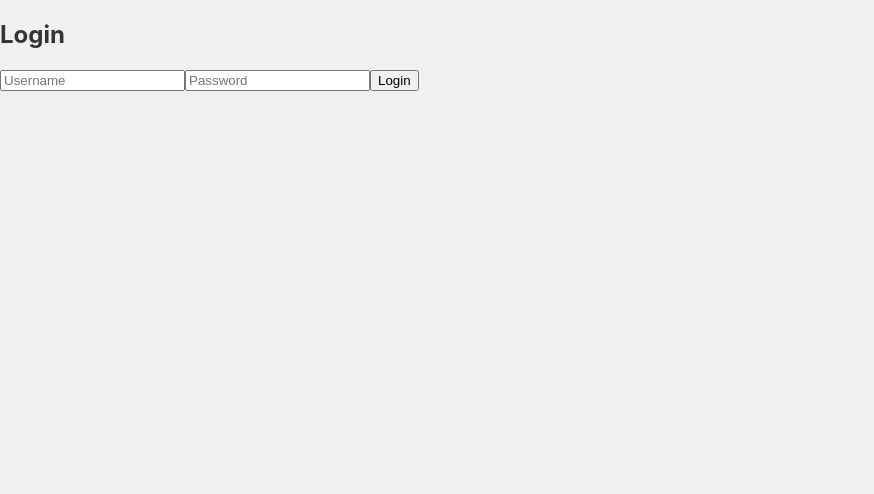
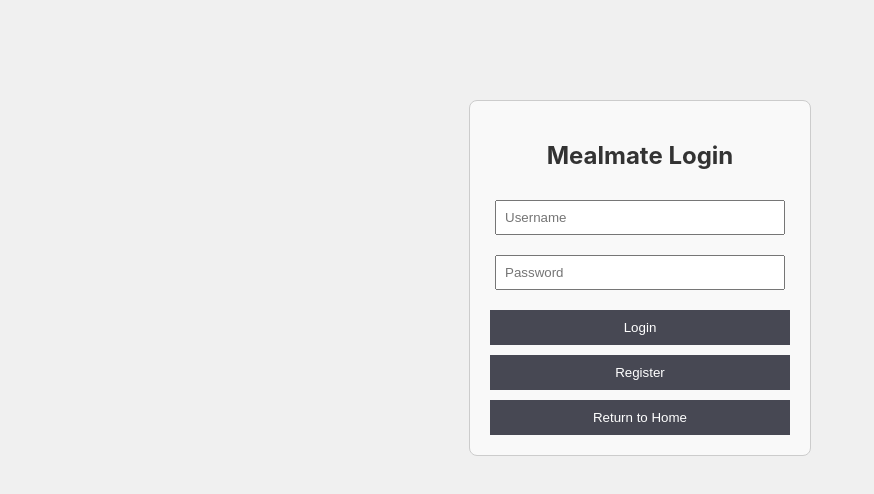
Before and after one commit to boumster/MealMate, a React (Create React App) app in the folder frontend/: page /login in a window 1280 px wide. Shown: the top 494 px of the page, without its empty margins (0-874 px from the left). Built offline with nearby package versions, Linux system fonts and the light colour scheme.

Commit message:
refixed login page with better code, basic styling for now and added register button

```diff
--- a/frontend/src/components/Login/Login.tsx
+++ b/frontend/src/components/Login/Login.tsx
@@ -1,39 +1,36 @@
 import React, { useState } from "react";
+import { useHistory } from "react-router-dom";
 import "../../styles/Login.css";
 
-const Login: React.FC<{ onLogin: () => void }> = ({ onLogin }) => {
+const Login: React.FC = () => {
   const [username, setUsername] = useState("");
   const [password, setPassword] = useState("");
+  const history = useHistory(); //for navigating pages
 
   const handleLogin = () => {
-    // Authentication logic is commented out for now, i think alyan will be working on this to go against the database
-    /*
-    if (username === "admin" && password === "password") {
-      localStorage.setItem("isAuthenticated", "true");
-      onLogin();
-    } else {
-      alert("Invalid credentials! Try 'admin' and 'password'.");
-    }
-    */
     console.log("Login button clicked (not implemented yet)");
   };
 
   return (
     <div className="login-container">
-      <h2>Login</h2>
+      <h2>Mealmate Login</h2>
       <input
         type="text"
         placeholder="Username"
+        className="input-user"
         value={username}
         onChange={(e) => setUsername(e.target.value)}
       />
       <input
         type="password"
         placeholder="Password"
+        className="input-password"
         value={password}
         onChange={(e) => setPassword(e.target.value)}
       />
-      <button onClick={handleLogin}>Login</button>
+      <button className="login-button" onClick={handleLogin}>Login</button>
+      <button className="login-button" onClick={() => history.push("/")}>Register</button>
+      <button className="login-button" onClick={() => history.push("/")}>Return to Home</button>
     </div>
   );
 };
--- a/frontend/src/styles/Login.css
+++ b/frontend/src/styles/Login.css
@@ -0,0 +1,37 @@
+.login-container {
+    width: 300px;
+    margin: 100px auto;
+    padding: 20px;
+    text-align: center;
+    border: 1px solid #ccc;
+    border-radius: 8px;
+    background-color: #f9f9f9;
+  }
+
+  .input-user, .input-password{
+    width: 90%;
+    margin: 10px 0;
+    padding: 8px;
+  }
+
+  .login-input {
+    width: 90%;
+    margin: 10px 0;
+    padding: 8px;
+  }
+
+  .login-button {
+    width: 100%;
+    padding: 10px;
+    margin-top: 10px;
+    cursor: pointer;
+    background-color: #474853;
+    color: white;
+    border: none;
+  }
+
+  .login-button:hover {
+    background-color: #6a6c7c;
+    color: white;
+    border: none;
+  }
```
